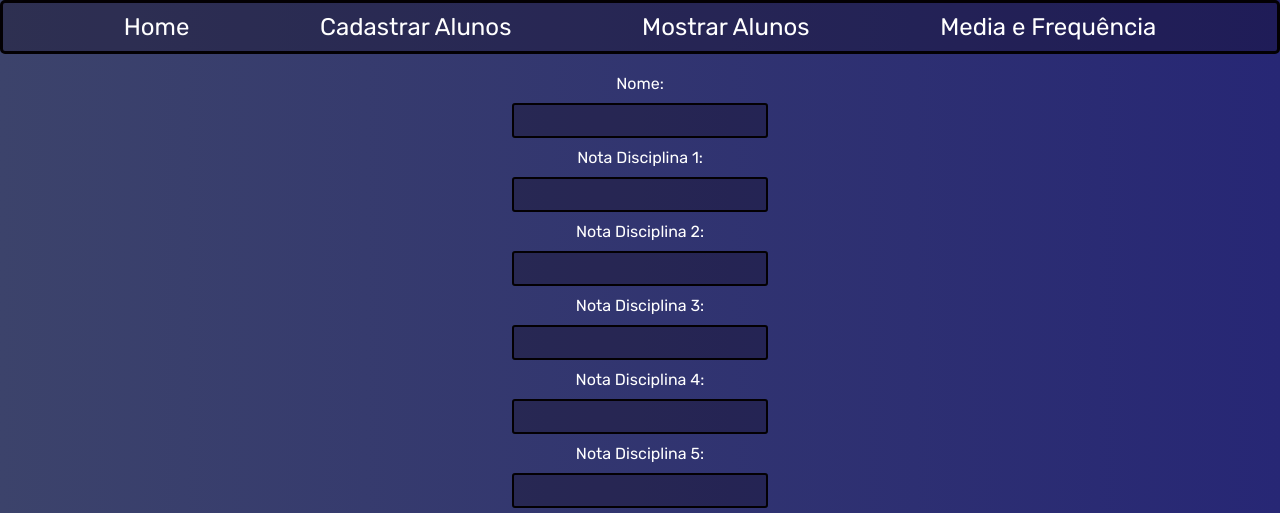
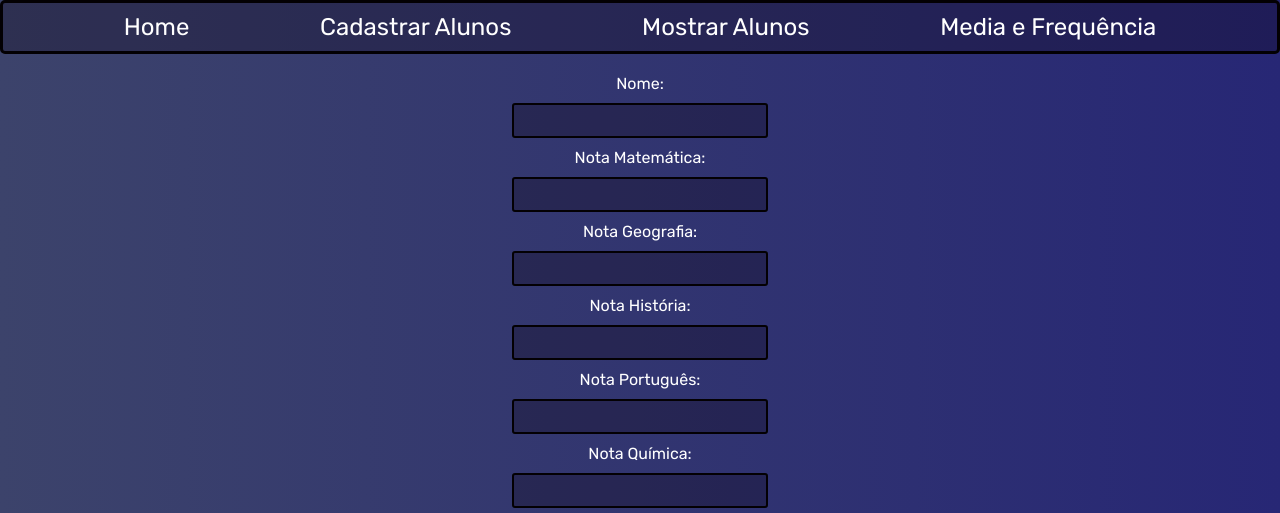
Before and after one commit to Saaanzio/CRUD-Alunos, a React (Vite) app in the folder ProjetoDTI/: page / in a window 1280 px wide. Both pictures are taken after a click on the item "Cadastrar Alunos". Shown: the top 513 px of the page. Built offline with nearby package versions, Linux system fonts and the light colour scheme.

Commit message:
Toques finais, DELETE e nomes das matérias

```diff
--- a/ProjetoDTI/src/home/Estilos/style.css
+++ b/ProjetoDTI/src/home/Estilos/style.css
@@ -80,7 +80,7 @@ form button{
 
 p{
     text-align: center;
-    line-height: 1.6;
+    line-height: 2.5;
 }
 /* Overflow é uma div utilizada para adicionar a scrollbar nas tabelas maiores (médias disciplinas e alunos) */
 .overflow{
@@ -92,6 +92,9 @@ footer{
     background-color: #0e06164d;
     width: 100%;
     height: 2.5rem;
+}
+a{
+    text-decoration: none;
 }
 /* Media Queries para responsividade*/
 @media (max-width: 768px) {
--- a/ProjetoDTI/src/home/componentes/alunos.jsx
+++ b/ProjetoDTI/src/home/componentes/alunos.jsx
@@ -10,10 +10,17 @@ function Alunos() {
     //Função para chamar o Backend e pegar os alunos
     const carregarAlunos = async () => {
         const resposta = await api.get("/alunos");
-        console.log(resposta.data);
         setAlunos(resposta.data);
 
     }
+
+    //Função para deletar um aluno
+    const deletarAluno = (id) => async (e) => {
+        e.preventDefault();
+        const resposta = await api.delete(`/alunos/deletar/${id}`);
+        carregarAlunos();
+    }
+
     //Exibição dos alunos em tabela, caso não exista nenhum aluno, exibe uma mensagem de erro
     return (
         alunos.length === 0 ? <h1 className="styles.error">Lista de alunos vazia...</h1> : <><h1>Alunos</h1>
@@ -24,18 +31,18 @@ function Alunos() {
                     <tr>
                         <th>ID</th>
                         <th>Nome</th>
-                        <th>Disciplina 1</th>
-                        <th>Disciplina 2</th>
-                        <th>Disciplina 3</th>
-                        <th>Disciplina 4</th>
-                        <th>Disciplina 5</th>
+                        <th>Nota Matemática</th>
+                        <th>Nota Geografia</th>
+                        <th>Nota História</th>
+                        <th>Nota Português</th>
+                        <th>Nota Química</th>
                         <th>Frequencia</th>
                     </tr>
                 </thead>
                 <tbody>
                        {alunos.map((aluno) => (
-                            <tr key={aluno.id}>
-                                <td>{aluno.id}</td>
+                            <tr key={aluno.id} >
+                                <td><a href="#" onClick={deletarAluno(aluno.id)}>❌</a>{aluno.id}</td>
                                 <td>{aluno.nome}</td>
                                 {aluno.notas.map((nota, index) => (
                                     <td key={index}>{nota}</td>
--- a/ProjetoDTI/src/home/componentes/criarAluno.jsx
+++ b/ProjetoDTI/src/home/componentes/criarAluno.jsx
@@ -43,15 +43,15 @@ function CriarAluno() {
             <form onSubmit={onSubmit}>
                 <label>Nome:</label>
                 <input type="text" name="nome" required />
-                <label>Nota Disciplina 1:</label>
+                <label>Nota Matemática:</label>
                 <input type="text" name="disciplina1" required />
-                <label>Nota Disciplina 2:</label>
+                <label>Nota Geografia:</label>
                 <input type="text" name="disciplina2" required />
-                <label>Nota Disciplina 3:</label>
+                <label>Nota História:</label>
                 <input type="text" name="disciplina3" required />
-                <label>Nota Disciplina 4:</label>
+                <label>Nota Português:</label>
                 <input type="text" name="disciplina4" required />
-                <label>Nota Disciplina 5:</label>
+                <label>Nota Química:</label>
                 <input type="text" name="disciplina5" required />
                 <label>Frequência:</label>
                 <input type="text" name="frequencia" required />
--- a/ProjetoDTI/src/home/componentes/dados.jsx
+++ b/ProjetoDTI/src/home/componentes/dados.jsx
@@ -18,7 +18,6 @@ function Dados() {
 
         resposta = await api.get("/alunos/mediaAlunos");
         setAlunosMedia(resposta.data);
-        console.log(resposta.data);
     }
     // Conditional rendering da tabela de alunos acima da média
     const renderAcimadaMedia = () => {
@@ -67,11 +66,11 @@ function Dados() {
             <table>
                 <thead>
                     <tr>
-                        <th>Média Disciplina 1</th>
-                        <th>Média Disciplina 2</th>
-                        <th>Média Disciplina 3</th>
-                        <th>Média Disciplina 4</th>
-                        <th>Média Disciplina 5</th>
+                        <th>Média Matemática</th>
+                        <th>Média Geografia</th>
+                        <th>Média História</th>
+                        <th>Média Português</th>
+                        <th>Média Química</th>
                     </tr>
                 </thead>
                 <tbody>
--- a/ProjetoDTI/src/home/componentes/home.jsx
+++ b/ProjetoDTI/src/home/componentes/home.jsx
@@ -7,7 +7,9 @@ function Home() {
                 <span>
                      Cadastrar Alunos permite que seja criado um aluno no banco de dados com seu nome, frequência e nota em cada disciplina. <br />
                      Mostrar Alunos coloca todos alunos cadastrados em uma tabela. <br />
-                     Media e Frequência mostra a média de cada disciplina e os alunos com frequência acima de 75%.
+                     Media e Frequência mostra a média de cada disciplina, o aluno que tem cada nota maior que a média das disciplinas e os alunos com frequência acima de 75%.<br />
+                     Clique no ❌ no ID de um aluno para deletá-lo.
+                     Mais detalhes localizados no README do projeto.
                 </span>
             </p>
         </div>
```
Also changed, not shown: 2 other files (tests, documents, lock files or other folders).
